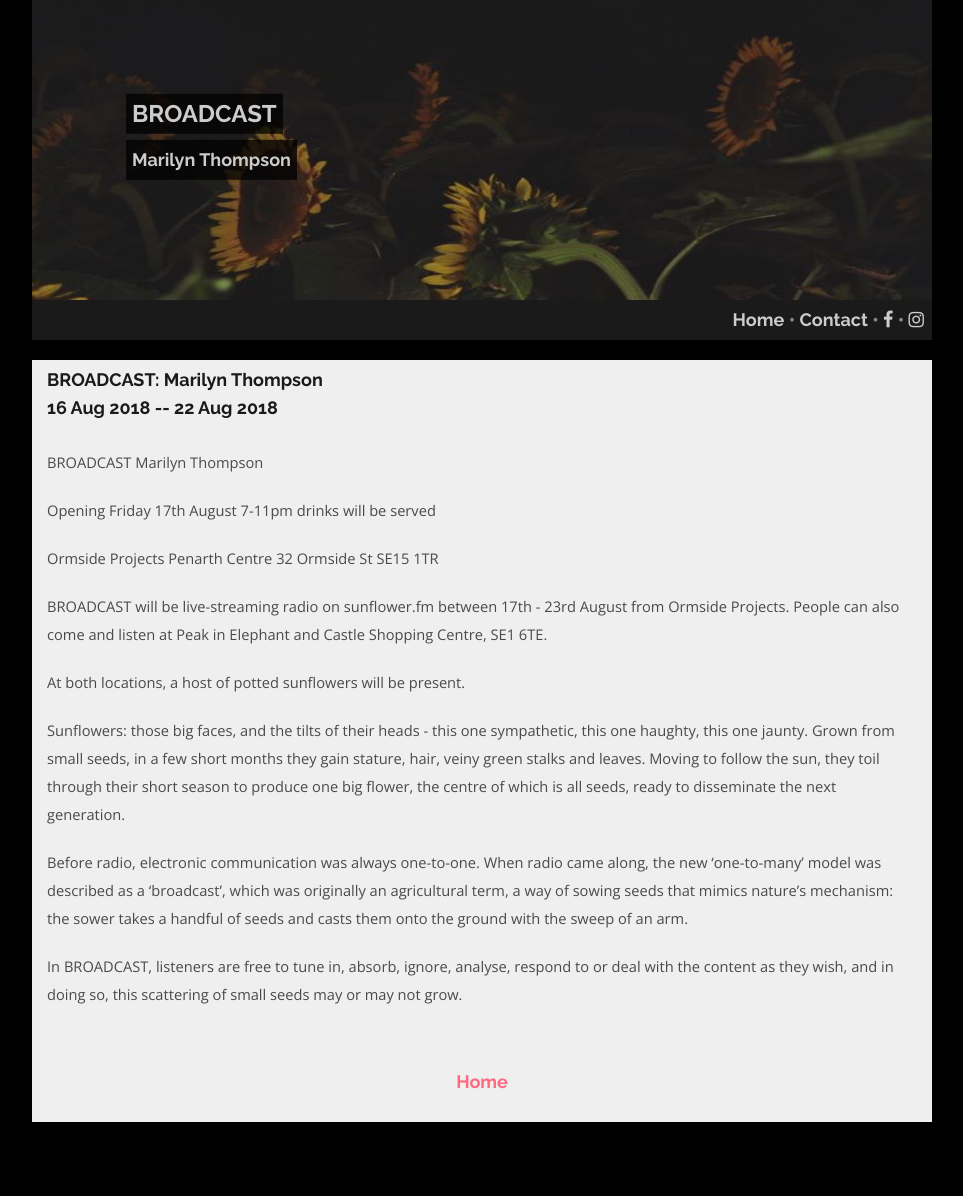
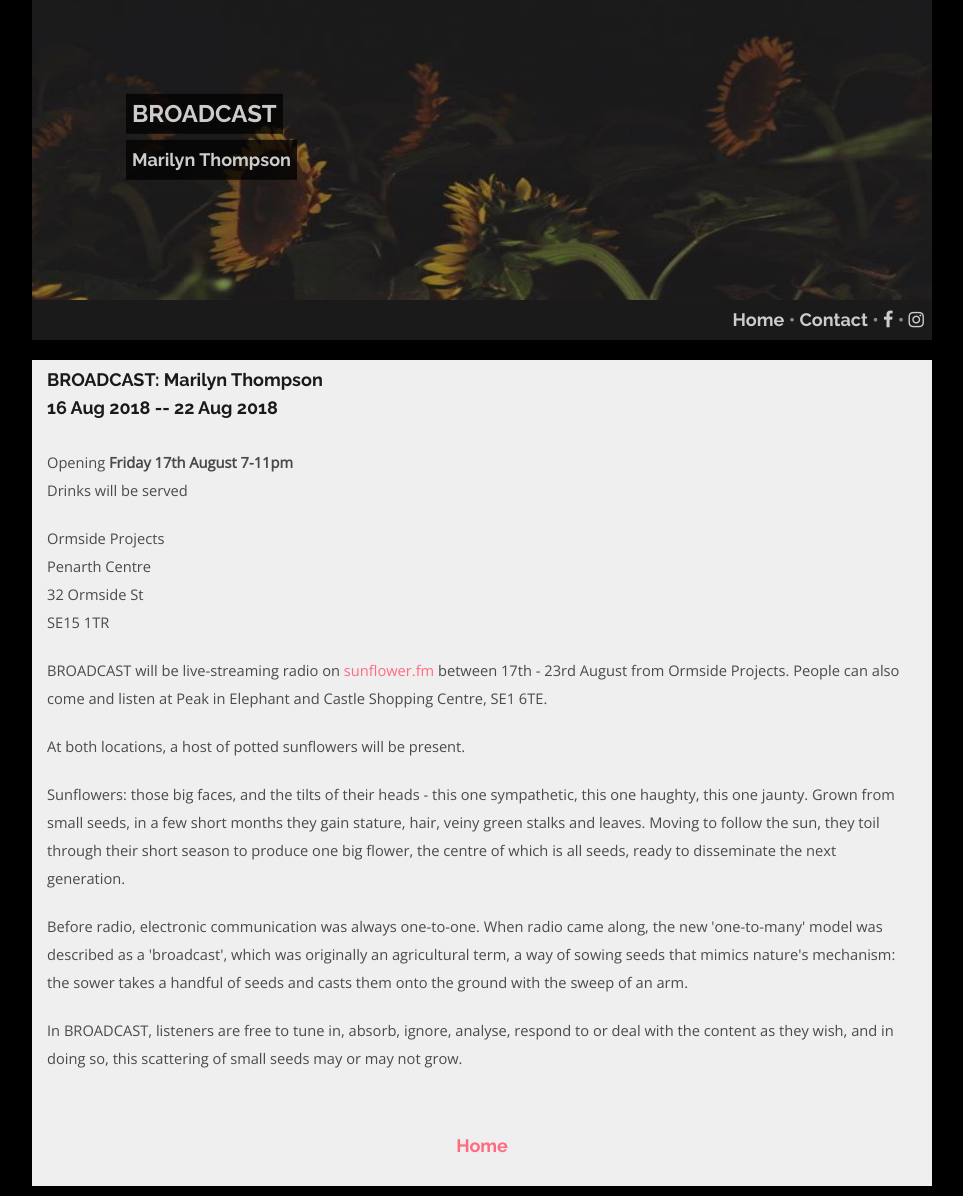
Before and after one commit to sa-mcquanzie/peak-website, a Jekyll site: the page built from _posts/2018-08-12-broadcast.md, in a window 1280 px wide. Shown: the whole page, without its empty margins (158-1121 px from the left). Built offline with Jekyll 4.4.1, drawn with Linux system fonts in a browser that asks for light colours; nearby versions of some CDN libraries; before the commit the page ends 1132 px from its top, so only the background shows below that.

Commit message:
Better formatting of broadcast post

```diff
--- a/_posts/2018-08-12-broadcast.md
+++ b/_posts/2018-08-12-broadcast.md
@@ -11,23 +11,20 @@ archive: 2018-08-24 00:00:00 +0100
 tagline: Marilyn Thompson
 ---
 
-BROADCAST
-Marilyn Thompson
+<p>Opening <b>Friday 17th August 7-11pm</b><br />
+Drinks will be served</p>
 
-Opening Friday 17th August 7-11pm
-drinks will be served
+<p>Ormside Projects<br />
+Penarth Centre<br />
+32 Ormside St<br />
+SE15 1TR</p>
 
-Ormside Projects
-Penarth Centre
-32 Ormside St
-SE15 1TR
+<p>BROADCAST will be live-streaming radio on <a href="www.sunflower.fm">sunflower.fm</a> between 17th - 23rd August from Ormside Projects. People can also come and listen at Peak in Elephant and Castle Shopping Centre, SE1 6TE.</p>
 
-BROADCAST will be live-streaming radio on sunflower.fm between 17th - 23rd August from Ormside Projects. People can also come and listen at Peak in Elephant and Castle Shopping Centre, SE1 6TE.
+<p>At both locations, a host of potted sunflowers will be present.</p>
 
-At both locations, a host of potted sunflowers will be present.
+<p>Sunflowers: those big faces, and the tilts of their heads - this one sympathetic, this one haughty, this one jaunty. Grown from small seeds, in a few short months they gain stature, hair, veiny green stalks and leaves. Moving to follow the sun, they toil through their short season to produce one big flower, the centre of which is all seeds, ready to disseminate the next generation.</p>
 
-Sunflowers: those big faces, and the tilts of their heads - this one sympathetic, this one haughty, this one jaunty. Grown from small seeds, in a few short months they gain stature, hair, veiny green stalks and leaves. Moving to follow the sun, they toil through their short season to produce one big flower, the centre of which is all seeds, ready to disseminate the next generation.
+<p>Before radio, electronic communication was always one-to-one. When radio came along, the new 'one-to-many' model was described as a 'broadcast', which was originally an agricultural term, a way of sowing seeds that mimics nature's mechanism: the sower takes a handful of seeds and casts them onto the ground with the sweep of an arm.</p>
 
-Before radio, electronic communication was always one-to-one. When radio came along, the new 'one-to-many' model was described as a 'broadcast', which was originally an agricultural term, a way of sowing seeds that mimics nature's mechanism: the sower takes a handful of seeds and casts them onto the ground with the sweep of an arm.
-
-In BROADCAST, listeners are free to tune in, absorb, ignore, analyse, respond to or deal with the content as they wish, and in doing so, this scattering of small seeds may or may not grow.
+<p>In BROADCAST, listeners are free to tune in, absorb, ignore, analyse, respond to or deal with the content as they wish, and in doing so, this scattering of small seeds may or may not grow.</p>
```
